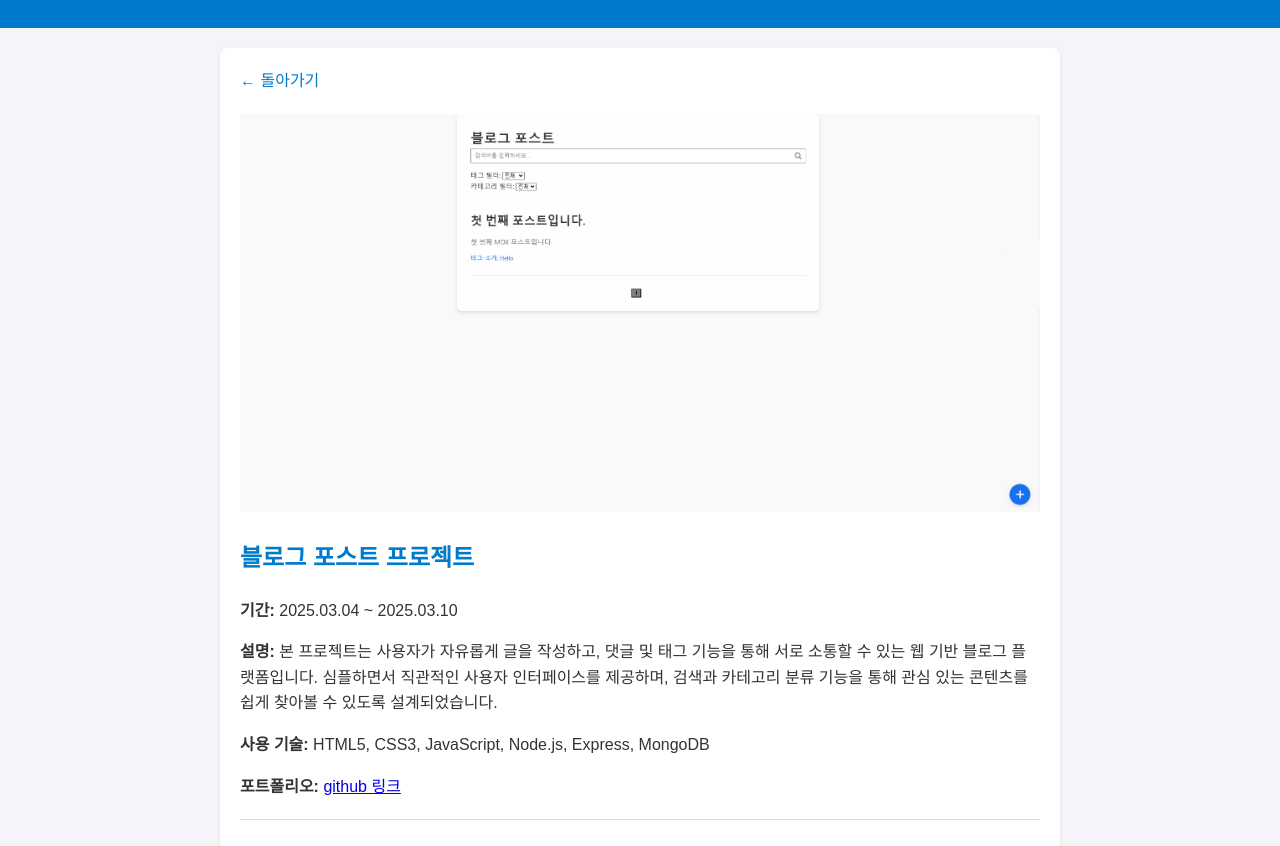
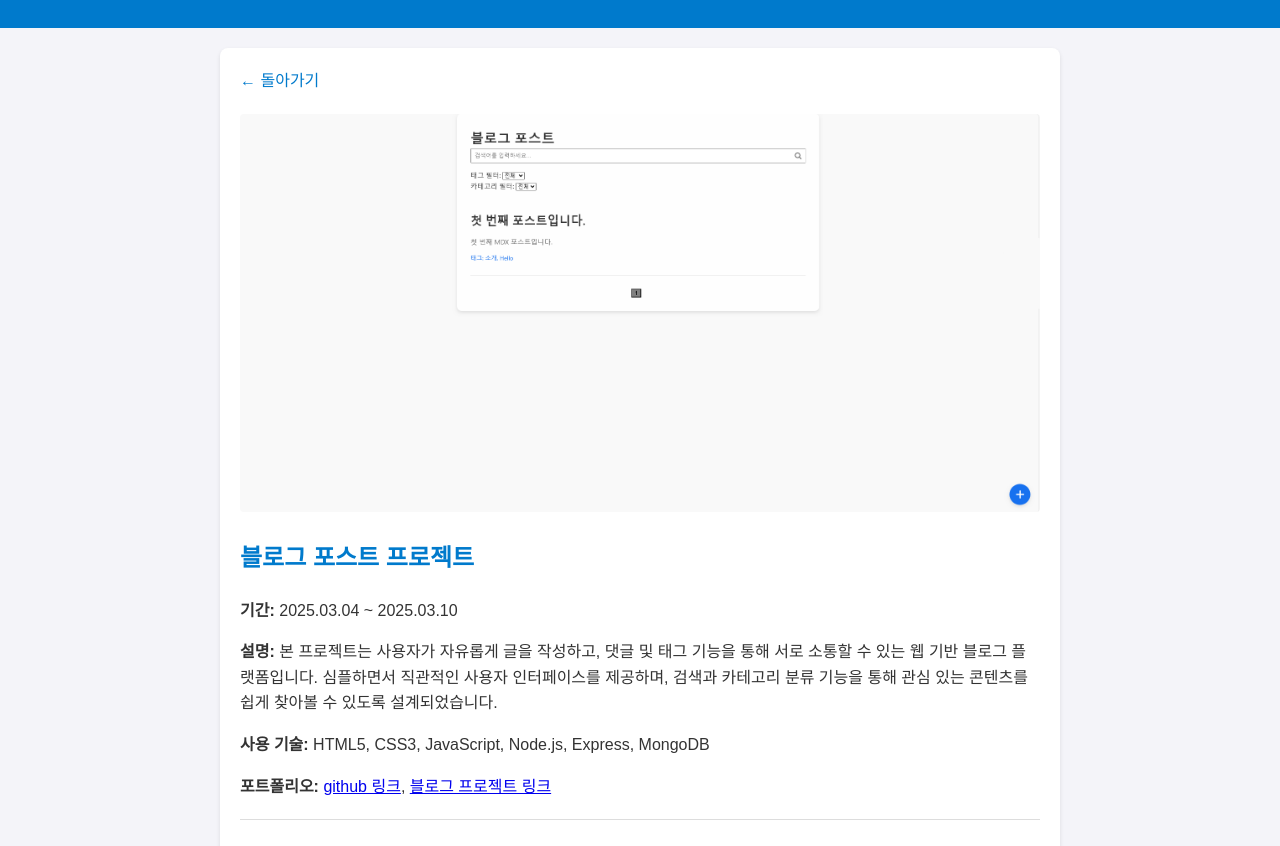
Before and after one commit to khs1209/my-portfolio, a plain HTML site: page project-detail2.html in a window 1280 px wide. Shown: the part 106-952 px from the top of the page. Drawn offline with Linux system fonts and the light colour scheme.

Commit message:
블로그 프로젝트 링크 추가

```diff
--- a/project-detail2.html
+++ b/project-detail2.html
@@ -67,7 +67,7 @@
       <p><strong>기간:</strong> 2025.03.04 ~ 2025.03.10</p>
       <p><strong>설명:</strong> 본 프로젝트는 사용자가 자유롭게 글을 작성하고, 댓글 및 태그 기능을 통해 서로 소통할 수 있는 웹 기반 블로그 플랫폼입니다. 심플하면서 직관적인 사용자 인터페이스를 제공하며, 검색과 카테고리 분류 기능을 통해 관심 있는 콘텐츠를 쉽게 찾아볼 수 있도록 설계되었습니다.</p>
       <p><strong>사용 기술:</strong> HTML5, CSS3, JavaScript, Node.js, Express, MongoDB</p>
-      <p><strong>포트폴리오:</strong> <a href="https://github.com/khs1209/my-blog-project">github 링크</a></p>
+      <p><strong>포트폴리오:</strong> <a href="https://github.com/khs1209/my-blog-project">github 링크</a>, <a href="https://my-blog-project-seven.vercel.app/">블로그 프로젝트 링크</a></p>
     </div>
 
     <div class="additional-info">
```
Also changed, not shown: index.html (+1 -1 lines).
